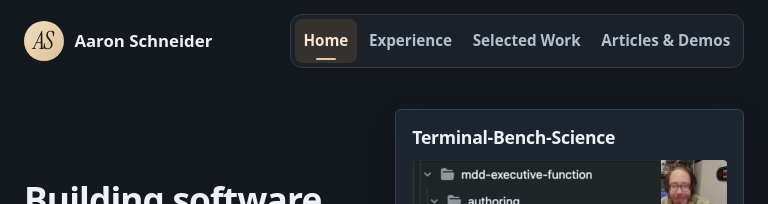
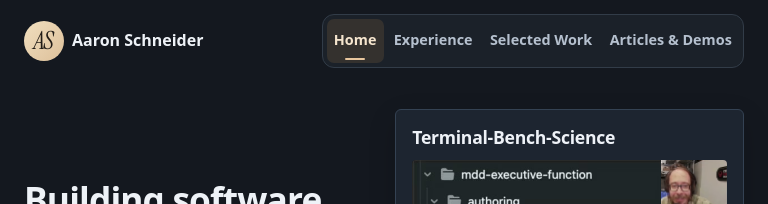
Before and after one commit to schneidergithub/schneidergithub.github.io, a Jekyll site: the page built from index.md, in a window 768 px wide. Shown: the top 204 px of the page. Built offline with Jekyll 4.4.1, drawn with Linux system fonts in a browser that asks for light colours.

Commit message:
Fit tablet links in one navigation group and use the compact menu below it

```diff
--- a/assets/navigation.js
+++ b/assets/navigation.js
@@ -1,7 +1,7 @@
 const menuButton = document.querySelector('.site-menu-toggle');
 const header = menuButton.closest('header');
 const navigation = document.getElementById(menuButton.getAttribute('aria-controls'));
-const compactMenu = window.matchMedia('(max-width: 42em)');
+const compactMenu = window.matchMedia('(max-width: 46em)');
 
 function setMenuOpen(open) {
   menuButton.setAttribute('aria-expanded', String(open));
--- a/assets/site.css
+++ b/assets/site.css
@@ -716,6 +716,7 @@ a{color:inherit}
 /* Shared interaction hierarchy and comfortable touch targets. */
 .site-header nav {
   justify-self: end;
+  flex-wrap: nowrap;
   align-items: center;
   gap: 3px;
   max-width: 100%;
@@ -815,7 +816,12 @@ a{color:inherit}
 @media (prefers-reduced-motion: no-preference) {
   .menu-glyph::before, .menu-glyph::after { transition: transform 140ms ease-out; }
 }
-@media screen and (max-width: 42em) {
+@media screen and (min-width: 46em) and (max-width: 54em) {
+  .site-header { column-gap: .65rem; }
+  .site-header .brand { gap: .5rem; font-size: 1rem; }
+  .site-header nav a { padding-inline: .45rem; font-size: .9rem; }
+}
+@media screen and (max-width: 46em) {
   .site-header {
     grid-template-columns: minmax(0, 1fr) auto;
     gap: .55rem .5rem;
```
